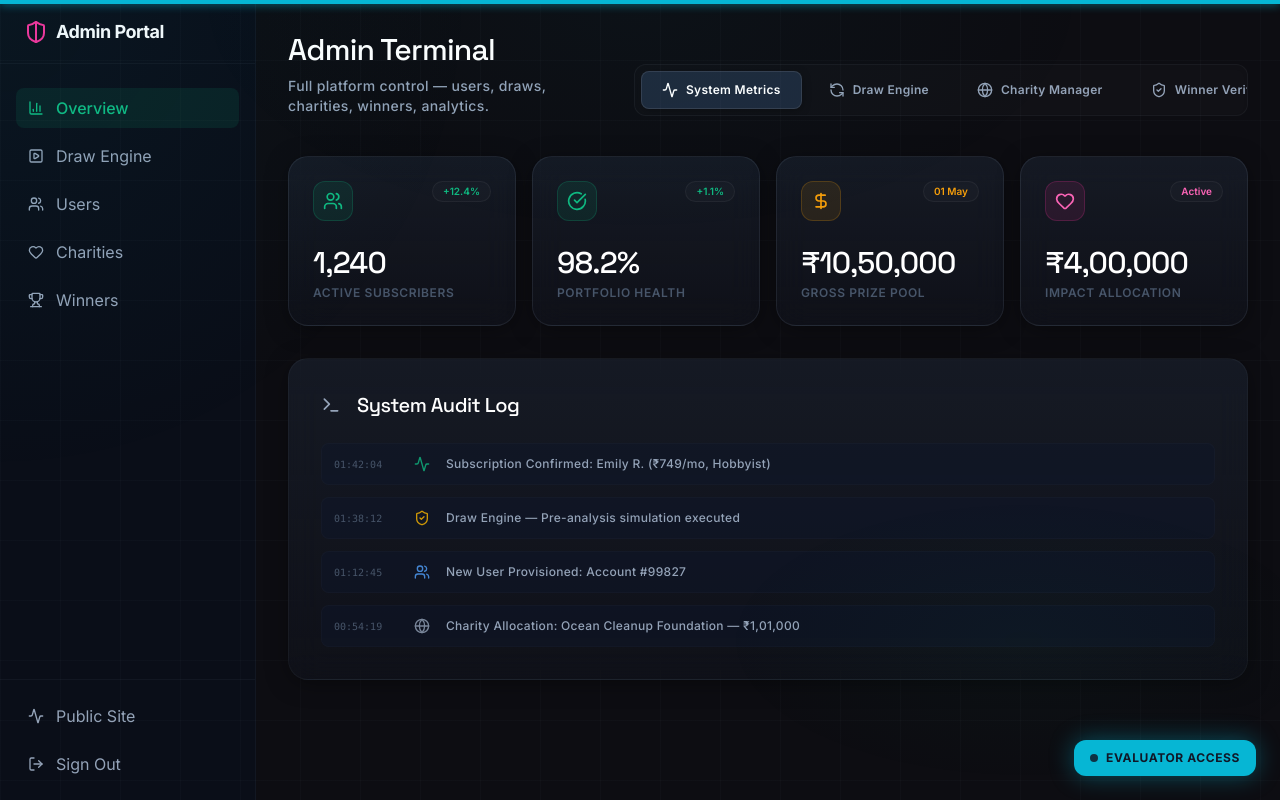
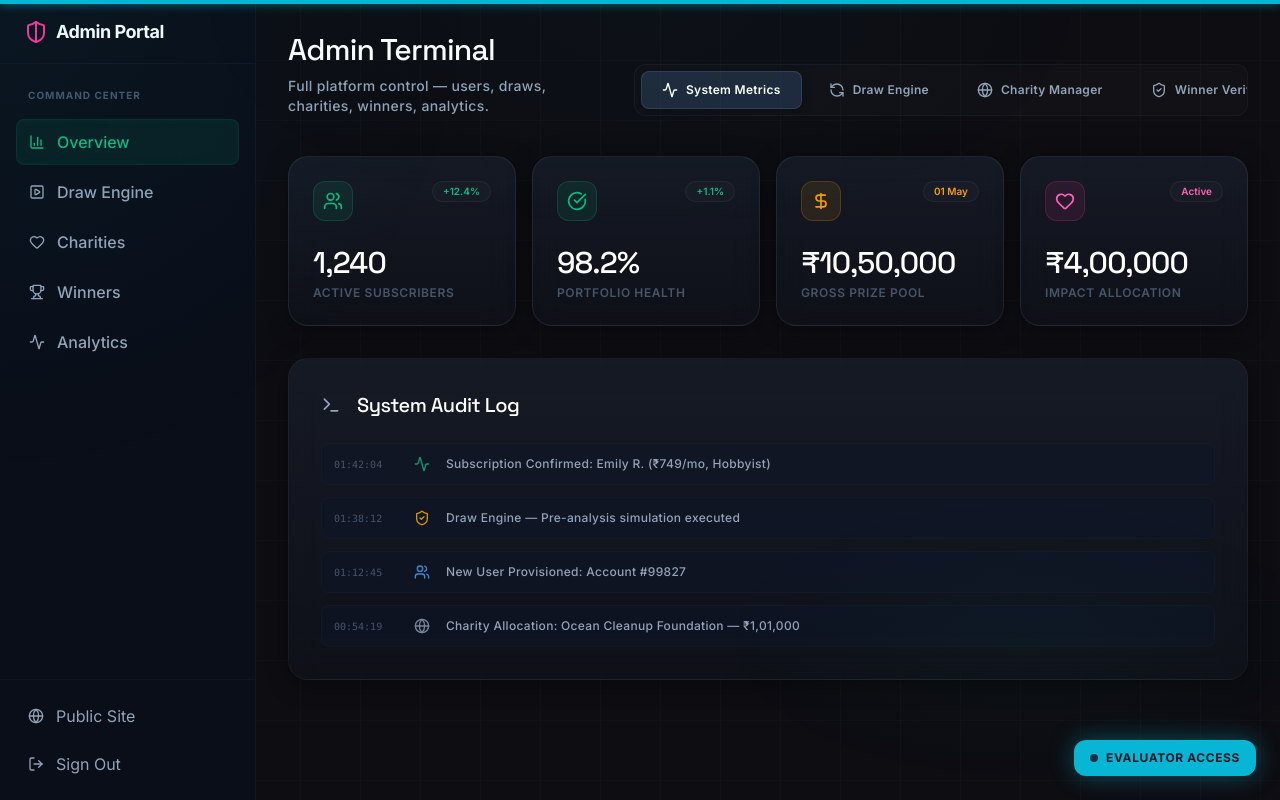
Before and after one commit to ayushshukla1807/digital-heroes, a Next.js app: page /admin in a window 1280 px wide. Shown: the top 800 px of the page. Built offline with nearby package versions, Linux system fonts and the light colour scheme.

Commit message:
refactor: synchronized admin terminal navigation state

```diff
--- a/src/app/admin/layout.tsx
+++ b/src/app/admin/layout.tsx
@@ -1,5 +1,63 @@
-import { Activity, ShieldHalf, Users, PlaySquare, Heart, Trophy, LogOut, BarChart3 } from 'lucide-react'
+"use client"
+
+import { Activity, ShieldHalf, Users, PlaySquare, Heart, Trophy, LogOut, BarChart3, Globe, ShieldCheck } from 'lucide-react'
 import Link from 'next/link'
+import { useSearchParams } from 'next/navigation'
+import { Suspense } from 'react'
+
+function AdminSidebar() {
+  const searchParams = useSearchParams()
+  const activeTab = searchParams.get('tab') || 'overview'
+
+  const NAV_ITEMS = [
+    { id: 'overview', label: 'Overview', icon: BarChart3, href: '/admin?tab=overview' },
+    { id: 'draw', label: 'Draw Engine', icon: PlaySquare, href: '/admin?tab=draw' },
+    { id: 'charity', label: 'Charities', icon: Heart, href: '/admin?tab=charity' },
+    { id: 'winners', label: 'Winners', icon: Trophy, href: '/admin?tab=winners' },
+    { id: 'analytics', label: 'Analytics', icon: Activity, href: '/admin?tab=analytics' },
+  ]
+
+  return (
+    <aside className="w-64 border-r border-[var(--color-border)] bg-[rgba(10,15,26,0.9)] flex flex-col hidden md:flex sticky top-0 h-screen">
+      <div className="h-16 flex items-center px-6 border-b border-[var(--color-border)] gap-2">
+        <ShieldHalf className="text-pink-500 h-6 w-6" />
+        <span className="font-bold text-lg tracking-tight">Admin Portal</span>
+      </div>
+
+      <nav className="flex-1 px-4 py-6 space-y-1">
+        <p className="text-[10px] text-[var(--color-text-muted)] uppercase tracking-widest font-bold px-3 mb-4">Command Center</p>
+        {NAV_ITEMS.map((item) => {
+          const isActive = activeTab === item.id
+          return (
+            <Link
+              key={item.id}
+              href={item.href}
+              className={`flex items-center gap-3 px-3 py-2.5 rounded-lg font-medium transition-all duration-200 ${
+                isActive
+                  ? "bg-[var(--color-primary)]/10 text-[var(--color-primary)] shadow-[inset_0_0_12px_rgba(16,185,129,0.05)] border border-[var(--color-primary)]/10"
+                  : "text-[var(--color-text-secondary)] hover:bg-white/5 hover:text-white border border-transparent"
+              }`}
+            >
+              <item.icon className={`h-4 w-4 ${isActive ? "text-[var(--color-primary)]" : "text-inherit"}`} />
+              {item.label}
+            </Link>
+          )
+        })}
+      </nav>
+
+      <div className="p-4 border-t border-[var(--color-border)]">
+        <Link href="/" className="flex items-center gap-3 px-3 py-2 rounded-lg text-[var(--color-text-secondary)] hover:bg-[rgba(255,255,255,0.05)] hover:text-white transition-colors mb-2">
+          <Globe className="h-4 w-4" />
+          Public Site
+        </Link>
+        <Link href="/login" className="flex items-center gap-3 px-3 py-2 rounded-lg text-[var(--color-text-secondary)] hover:bg-red-500/10 hover:text-red-500 transition-colors">
+          <LogOut className="h-4 w-4" />
+          Sign Out
+        </Link>
+      </div>
+    </aside>
+  )
+}
 
 export default function AdminLayout({
   children,
@@ -9,47 +67,9 @@ export default function AdminLayout({
   return (
     <div className="flex min-h-screen bg-background">
       {/* Sidebar */}
-      <aside className="w-64 border-r border-[var(--color-border)] bg-[rgba(10,15,26,0.9)] flex flex-col hidden md:flex">
-        <div className="h-16 flex items-center px-6 border-b border-[var(--color-border)] gap-2">
-          <ShieldHalf className="text-pink-500 h-6 w-6" />
-          <span className="font-bold text-lg tracking-tight">Admin Portal</span>
-        </div>
-
-        <nav className="flex-1 px-4 py-6 space-y-2">
-          {/* Main navigation is handled within the page for the prototype, but these mock routing for UI completeness */}
-          <Link href="/admin" className="flex items-center gap-3 px-3 py-2 rounded-lg bg-[var(--color-primary)]/10 text-[var(--color-primary)] font-medium">
-            <BarChart3 className="h-4 w-4" />
-            Overview
-          </Link>
-          <div className="flex items-center gap-3 px-3 py-2 rounded-lg text-[var(--color-text-secondary)] hover:bg-[rgba(255,255,255,0.05)] hover:text-white transition-colors cursor-pointer">
-            <PlaySquare className="h-4 w-4" />
-            Draw Engine
-          </div>
-          <div className="flex items-center gap-3 px-3 py-2 rounded-lg text-[var(--color-text-secondary)] hover:bg-[rgba(255,255,255,0.05)] hover:text-white transition-colors cursor-pointer">
-            <Users className="h-4 w-4" />
-            Users
-          </div>
-          <div className="flex items-center gap-3 px-3 py-2 rounded-lg text-[var(--color-text-secondary)] hover:bg-[rgba(255,255,255,0.05)] hover:text-white transition-colors cursor-pointer">
-            <Heart className="h-4 w-4" />
-            Charities
-          </div>
-          <div className="flex items-center gap-3 px-3 py-2 rounded-lg text-[var(--color-text-secondary)] hover:bg-[rgba(255,255,255,0.05)] hover:text-white transition-colors cursor-pointer">
-            <Trophy className="h-4 w-4" />
-            Winners
-          </div>
-        </nav>
-
-        <div className="p-4 border-t border-[var(--color-border)]">
-          <Link href="/" className="flex items-center gap-3 px-3 py-2 rounded-lg text-[var(--color-text-secondary)] hover:bg-[rgba(255,255,255,0.05)] hover:text-white transition-colors mb-2">
-            <Activity className="h-4 w-4" />
-            Public Site
-          </Link>
-          <Link href="/login" className="flex items-center gap-3 px-3 py-2 rounded-lg text-[var(--color-text-secondary)] hover:bg-red-500/10 hover:text-red-500 transition-colors">
-            <LogOut className="h-4 w-4" />
-            Sign Out
-          </Link>
-        </div>
-      </aside>
+      <Suspense fallback={<div className="w-64 border-r border-[var(--color-border)] bg-[rgba(10,15,26,0.9)]" />}>
+        <AdminSidebar />
+      </Suspense>
 
       {/* Main Content */}
       <main className="flex-1 overflow-y-auto bg-[rgba(255,255,255,0.01)]">
--- a/src/app/admin/page.tsx
+++ b/src/app/admin/page.tsx
@@ -1,10 +1,11 @@
 "use client"
 
-import { useState } from "react"
+import { useState, useEffect, Suspense } from "react"
 import { motion, AnimatePresence } from "framer-motion"
 import { Badge } from "@/components/ui/badge"
 import { Button } from "@/components/ui/button"
 import { Input } from "@/components/ui/input"
+import { useSearchParams, useRouter } from "next/navigation"
 import {
   Users, DollarSign, CheckCircle, Activity, AlertCircle,
   Clock, ShieldCheck, RefreshCcw, Globe, Terminal, Heart,
@@ -52,8 +53,23 @@ const TABS = [
   { id: "analytics", icon: BarChart3, label: "Reports & Analytics" },
 ]
 
-export default function AdminDashboard() {
-  const [activeTab, setActiveTab] = useState("overview")
+function AdminDashboardContent() {
+  const router = useRouter()
+  const searchParams = useSearchParams()
+  const tabFromUrl = searchParams.get("tab") || "overview"
+
+  const [activeTab, setActiveTab] = useState(tabFromUrl)
+
+  // Sync state if URL changes (e.g. from sidebar clicks)
+  useEffect(() => {
+    setActiveTab(tabFromUrl)
+  }, [tabFromUrl])
+
+  const handleTabChange = (id: string) => {
+    setActiveTab(id)
+    router.push(`/admin?tab=${id}`, { scroll: false })
+  }
+
   const [simulating, setSimulating] = useState(false)
   const [drawResults, setDrawResults] = useState<number[]>([])
   const [spinValues, setSpinValues] = useState<number[]>([0, 0, 0, 0, 0])
@@ -131,7 +147,7 @@ export default function AdminDashboard() {
           {TABS.map(tab => (
             <button
               key={tab.id}
-              onClick={() => setActiveTab(tab.id)}
+              onClick={() => handleTabChange(tab.id)}
               className={`flex items-center gap-2 px-5 py-2.5 rounded-lg text-xs font-semibold tracking-wide whitespace-nowrap transition-all duration-200 ${
                 activeTab === tab.id
                   ? "bg-[var(--color-surface-elevated)] text-white shadow-[0_2px_10px_rgba(0,0,0,0.3)] border border-white/10"
@@ -539,3 +555,15 @@ export default function AdminDashboard() {
     </div>
   )
 }
+
+export default function AdminDashboard() {
+  return (
+    <Suspense fallback={
+      <div className="flex items-center justify-center min-h-[400px]">
+        <div className="animate-spin rounded-full h-8 w-8 border-b-2 border-[var(--color-primary)]"></div>
+      </div>
+    }>
+      <AdminDashboardContent />
+    </Suspense>
+  )
+}
```
